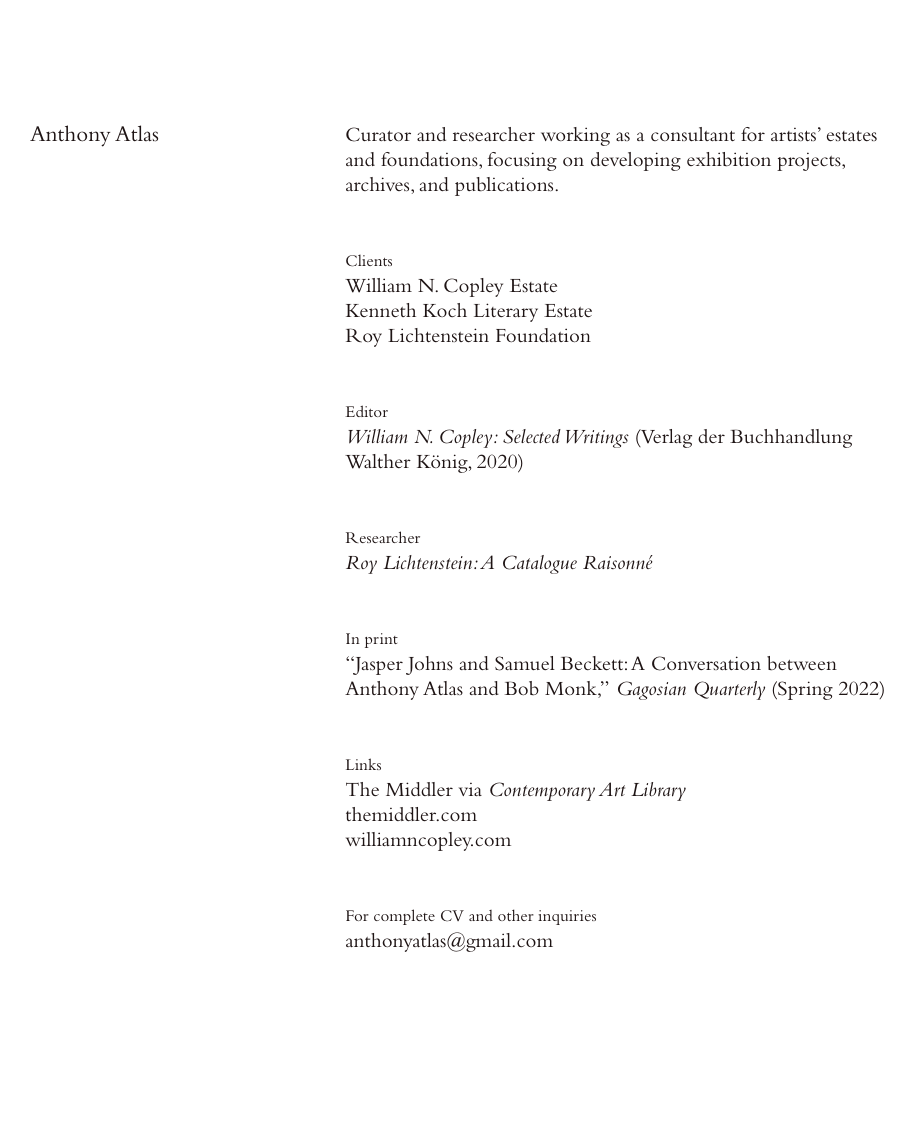
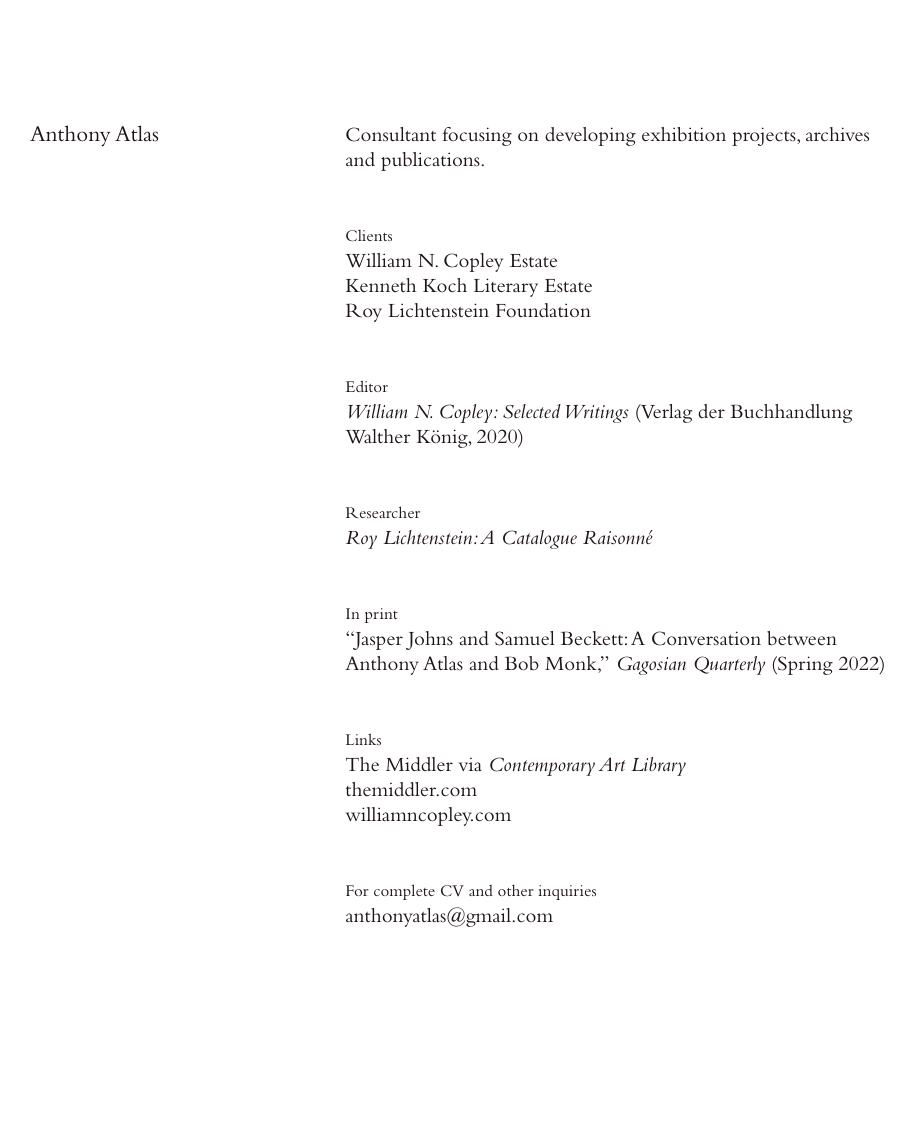
Before and after one commit to atlas-site/atlas-site-live, a Jekyll site: the page built from index.md, in a window 1280 px wide. Shown: the whole page, without its empty margins (95-1010 px from the left). Built offline with Jekyll 4.4.1, drawn with Linux system fonts in a browser that asks for light colours; a script that is not in the unit is left out; after the commit the page ends 1106 px from its top, so only the background shows below that.

Commit message:
Update Settings “general”

```diff
--- a/_data/settings.yml
+++ b/_data/settings.yml
@@ -1,8 +1,6 @@
 site_title: Anthony Atlas
 favicon: ""
-meta_description: Curator and researcher working as a consultant for artists'
-  estates and foundations, focusing on developing exhibition projects, archives,
-  and publications.
-bio: Curator and researcher working as a consultant for artists' estates and
-  foundations, focusing on developing exhibition projects, archives, and
+meta_description: Consultant focusing on developing exhibition projects,
+  archives and publications.
+bio: Consultant focusing on developing exhibition projects, archives and
   publications.
```
